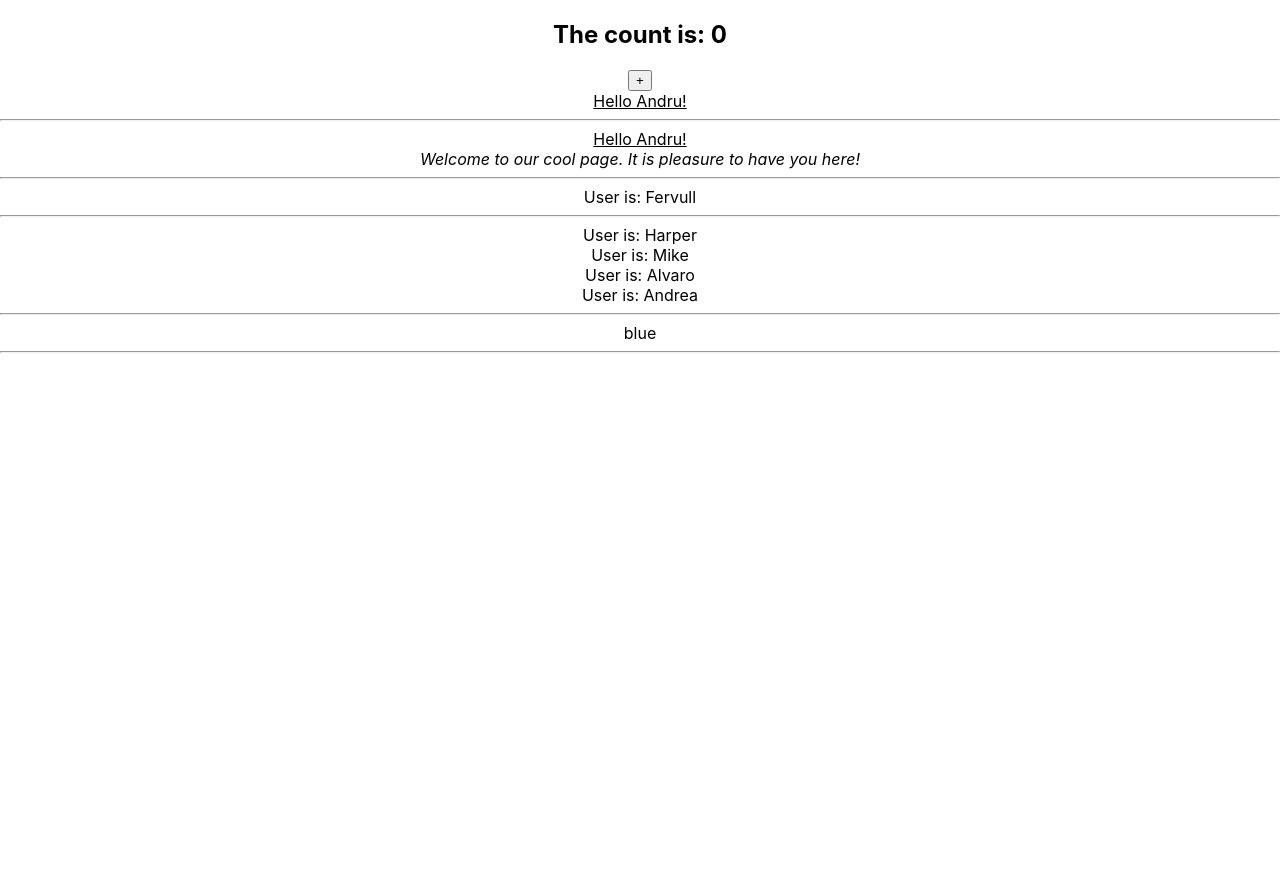
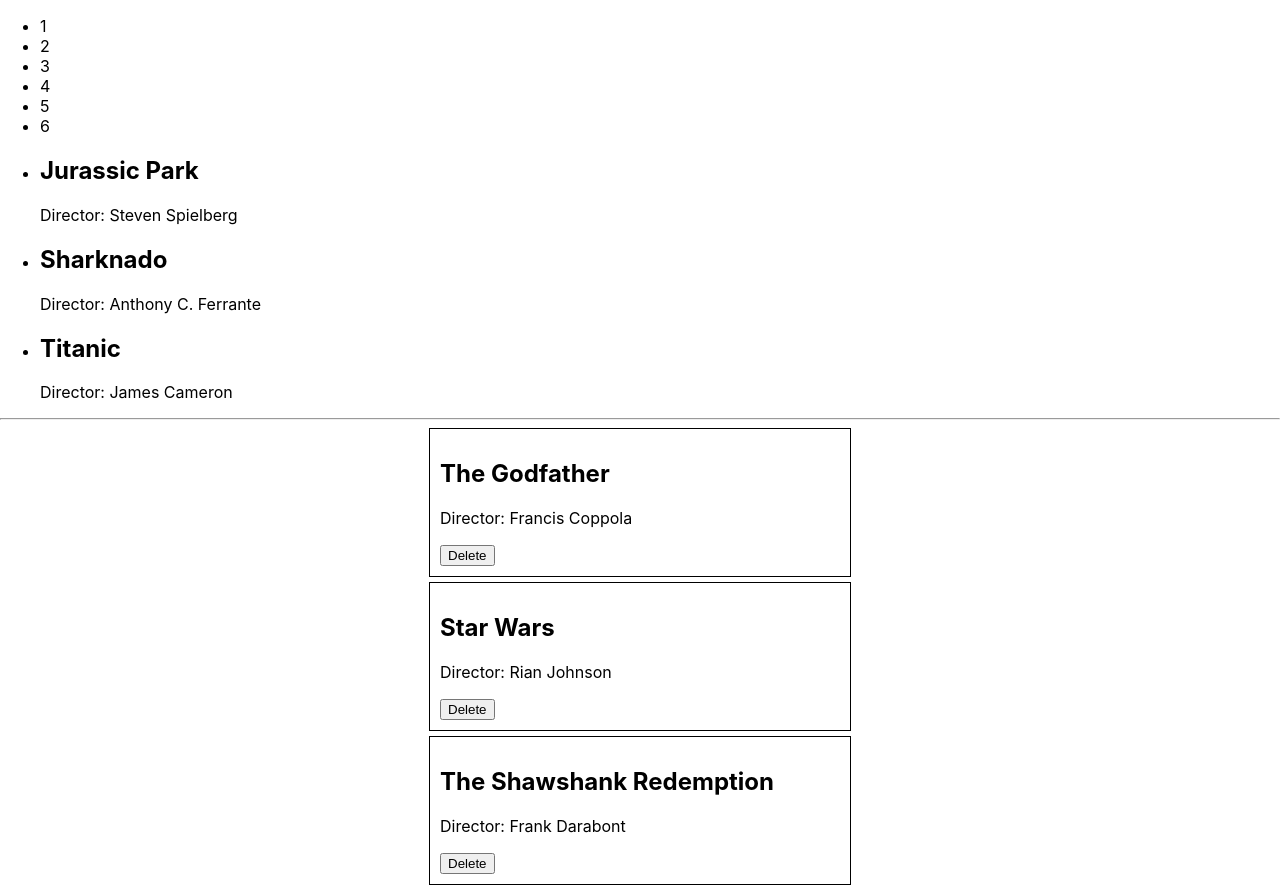
Before and after one commit to andrewoppo/crapp, a React (Create React App) app: page / in a window 1280 px wide. Before the commit the page ends 800 px from the top, so only its background shows below. Built offline with nearby package versions, Linux system fonts and the light colour scheme.

Commit message:
list and keys revciew

```diff
--- a/src/App.css
+++ b/src/App.css
@@ -1,38 +1,11 @@
-.App {
-  text-align: center;
+.list-style {
+  text-align: left;
 }
 
-.App-logo {
-  height: 40vmin;
-  pointer-events: none;
+.movies-list-item {
+  width: 400px;
+  border: 1px black solid;
+  padding: 10px;
+  cursor: pointer;
+  margin: 5px auto;
 }
-
-@media (prefers-reduced-motion: no-preference) {
-  .App-logo {
-    animation: App-logo-spin infinite 20s linear;
-  }
-}
-
-.App-header {
-  background-color: #282c34;
-  min-height: 100vh;
-  display: flex;
-  flex-direction: column;
-  align-items: center;
-  justify-content: center;
-  font-size: calc(10px + 2vmin);
-  color: white;
-}
-
-.App-link {
-  color: #61dafb;
-}
-
-@keyframes App-logo-spin {
-  from {
-    transform: rotate(0deg);
-  }
-  to {
-    transform: rotate(360deg);
-  }
-}
--- a/src/App.js
+++ b/src/App.js
@@ -1,69 +1,86 @@
 import React from 'react';
-import ReactPlayer from 'react-player';
-import Counter from './components/Counter'
+// import ReactPlayer from 'react-player';
+// import Counter from './components/Counter'
+import { listItems, MoviesList } from "./components/ListDemo";
+import DynamicMoviesList from "./components/dynamicListsDemo/DynamicMoviesList.js";
 import './App.css';
 
 
 
-function GreetingMessage() {
-  const message = 'Hello Andru!';
-  return (
-    <div>
-      <u>{message}</u>
-    </div>
-  );
-}
+// function GreetingMessage() {
+//   const message = 'Hello Andru!';
+//   return (
+//     <div>
+//       <u>{message}</u>
+//     </div>
+//   );
+// }
 
-function WelcomeBlock() {
-  return (
-    <div>
-      <GreetingMessage />
-      <em>Welcome to our cool page. It is pleasure to have you here!</em>
-    </div>
-  );
-}
+// function WelcomeBlock() {
+//   return (
+//     <div>
+//       <GreetingMessage />
+//       <em>Welcome to our cool page. It is pleasure to have you here!</em>
+//     </div>
+//   );
+// }
 
-function User(props) {
-  console.log(props);
-  return <div>User is: {props.firstName}</div>;
-}
+// function User(props) {
+//   console.log(props);
+//   return <div>User is: {props.firstName}</div>;
+// }
 
-function UsersList(props) {
-  return <div> {props.children} </div>;
-}
+// function UsersList(props) {
+//   return <div> {props.children} </div>;
+// }
 
-class Color extends React.Component {
+// class Color extends React.Component {
+//   render() {
+//     return <div>{this.props.favColor}</div>;
+//   }
+// }
+// function App() {
+//   return (
+//     <div className="App">
+//       <Counter />
+//       <GreetingMessage />
+//       <hr />
+//       <WelcomeBlock />
+//       <hr />
+//       <User firstName="Fervull" />
+//       <hr />
+//       <UsersList>
+//         <User firstName="Harper" />
+//         <User firstName="Mike" />
+//         <User firstName="Alvaro" />
+//         <User firstName="Andrea" />
+//       </UsersList>
+//       <hr />
+//       <Color favColor="blue" />
+//       <hr />
+//       <ReactPlayer
+//         url="https://vimeo.com/channels/top/22439234"
+//         playing
+//         controls
+//         volume="0.5"
+//         />
+//     </div>
+//   );
+// }
+
+class App extends React.Component {
   render() {
-    return <div>{this.props.favColor}</div>;
+    return (
+      <div className="App">
+        <ul>{listItems}</ul>
+        <div>
+          <MoviesList />
+        </div>
+        <hr />
+        <DynamicMoviesList /> {/* <= instantiate the component */}
+      </div>
+    );
   }
-}
-function App() {
-  return (
-    <div className="App">
-      <Counter />
-      <GreetingMessage />
-      <hr />
-      <WelcomeBlock />
-      <hr />
-      <User firstName="Fervull" />
-      <hr />
-      <UsersList>
-        <User firstName="Harper" />
-        <User firstName="Mike" />
-        <User firstName="Alvaro" />
-        <User firstName="Andrea" />
-      </UsersList>
-      <hr />
-      <Color favColor="blue" />
-      <hr />
-      <ReactPlayer
-        url="https://vimeo.com/channels/top/22439234"
-        playing
-        controls
-        volume="0.5"
-        />
-    </div>
-  );
 }
 
 export default App;
--- /dev/null
+++ b/src/components/Card.js
@@ -0,0 +1,12 @@
+import React from "react";
+
+const Card = ({ title, director }) => {
+  return (
+    <div>
+      <h2>{title}</h2>
+      <p>Director: {director}</p>
+    </div>
+  );
+};
+
+export default Card;
--- /dev/null
+++ b/src/components/ListDemo.js
@@ -0,0 +1,24 @@
+import React from "react";
+import Card from "./Card";
+
+const numbers = [1, 2, 3, 4, 5, 6];
+
+const movies = [
+    { id: "AMLsriUkE", title: "Jurassic Park", director: "Steven Spielberg" },
+    { id: "6dKZxwwmN", title: "Sharknado", director: "Anthony C. Ferrante" },
+    { id: "z2uykusRE", title: "Titanic", director: "James Cameron" }
+  ];
+
+export const listItems = numbers.map(value => <li key={value}>{value}</li>);
+
+export const MoviesList = () => {
+    return (
+      <ul>
+        {movies.map(item => (
+          <li key={item.id}>
+            <Card title={item.title} director={item.director} />
+          </li>
+        ))}
+      </ul>
+    );
+  };
--- /dev/null
+++ b/src/components/dynamicListsDemo/DynamicMoviesList.js
@@ -0,0 +1,36 @@
+import React, { Component } from "react";
+import ImprovedCard from "./ImprovedCard";
+
+class DynamicMoviesList extends Component {
+  state = {
+    movies: [
+      { id: "fUbJPciPq", title: "The Godfather", director: "Francis Coppola" },
+      { id: "EXN9npPlo", title: "Star Wars", director: "Rian Johnson" },
+      { id: "lecqGHnAb", title: "The Shawshank Redemption", director: "Frank Darabont" }
+    ]
+  }
+
+  deleteMovieHandler = id => {
+    const moviesCopy = [...this.state.movies];
+    const movieIndex = moviesCopy.findIndex(item => item.id === id);
+    moviesCopy.splice(movieIndex, 1);
+    console.log('moviesCopy: ', moviesCopy)
+    this.setState({
+      movies: moviesCopy
+    })
+  }
+  render() {
+    console.log(this.state.movies);
+    return (
+      <div>
+        {
+          this.state.movies.map(item => {
+              return <ImprovedCard key={item.id} {...item} clickToDelete={() => this.deleteMovieHandler(item.id)}/>
+          })
+        }
+      </div>
+    );
+  }
+}
+
+export default DynamicMoviesList;
--- /dev/null
+++ b/src/components/dynamicListsDemo/ImprovedCard.js
@@ -0,0 +1,12 @@
+import React from "react";
+const ImprovedCard = props => {
+  return (
+    <div className="movies-list-item">
+      <h2>{props.title}</h2>
+      <p>Director: {props.director}</p>
+      <button onClick={props.clickToDelete}>Delete</button>
+    </div>
+  );
+};
+
+export default ImprovedCard;
```
